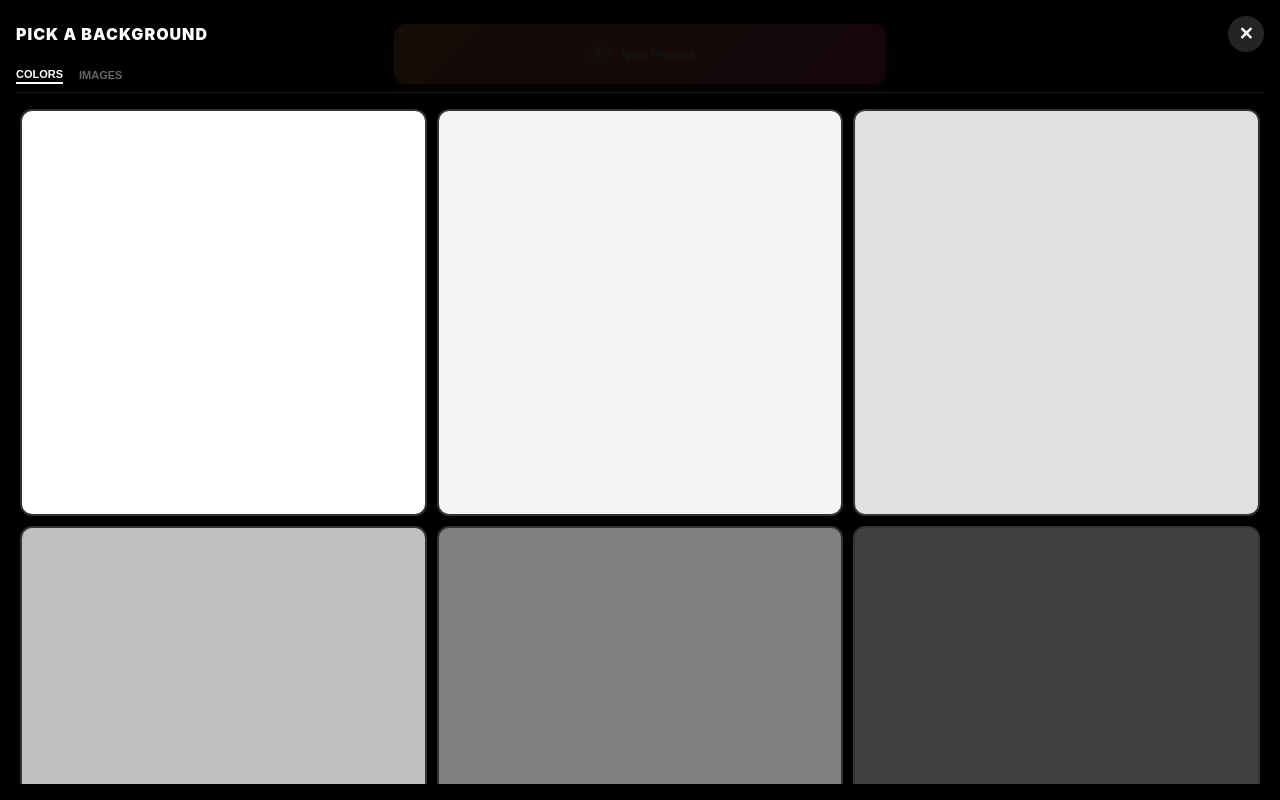
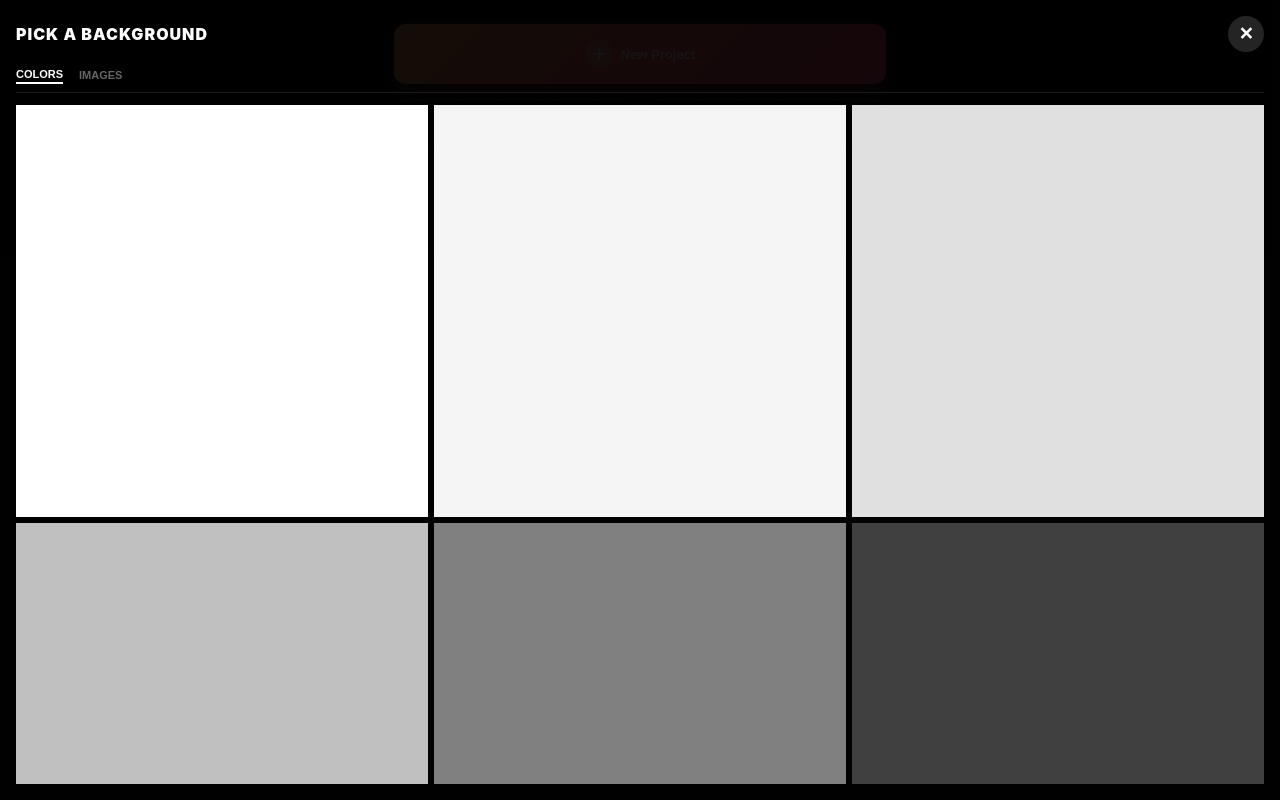
Before and after one commit to riemankojo-ui/MX-Studio-Editor, a plain HTML site: page index.html in a window 1280 px wide. Both pictures are taken after a click on the button "BG". Drawn offline with Linux system fonts and the light colour scheme; a web font is replaced by a local one.

Commit message:
Add files via upload

```diff
--- a/app.js
+++ b/app.js
@@ -3276,7 +3276,7 @@ function buildBgPickerColors() {
   if (!grid) return;
   let html = '';
   SOLID_COLORS.forEach(col => {
-    html += `<div onclick="pickColorForNewProject('${col}')" style="aspect-ratio:1/1;background:${col};border-radius:12px;border:2px solid #333;cursor:pointer;box-shadow:0 2px 6px rgba(0,0,0,.3);"></div>`;
+    html += `<div onclick="pickColorForNewProject('${col}')" style="aspect-ratio:1/1;background:${col};cursor:pointer;border-radius:0;"></div>`;
   });
   grid.innerHTML = html;
 }
--- a/index.html
+++ b/index.html
@@ -712,7 +712,7 @@
 </div>
 
  <div id="bgPickerViewColors" class="sub-view active" style="flex:1;overflow-y:auto;">
-  <div id="bgPickerColorsGrid" style="display:grid;grid-template-columns:repeat(3,1fr);gap:10px;padding:4px;"></div>
+ <div id="bgPickerColorsGrid" style="display:grid;grid-template-columns:repeat(3,1fr);gap:6px;padding:0;border-radius:0;"></div>
 </div>
 
 <div id="bgPickerViewImages" class="sub-view" style="flex:1;overflow-y:auto;">
```
